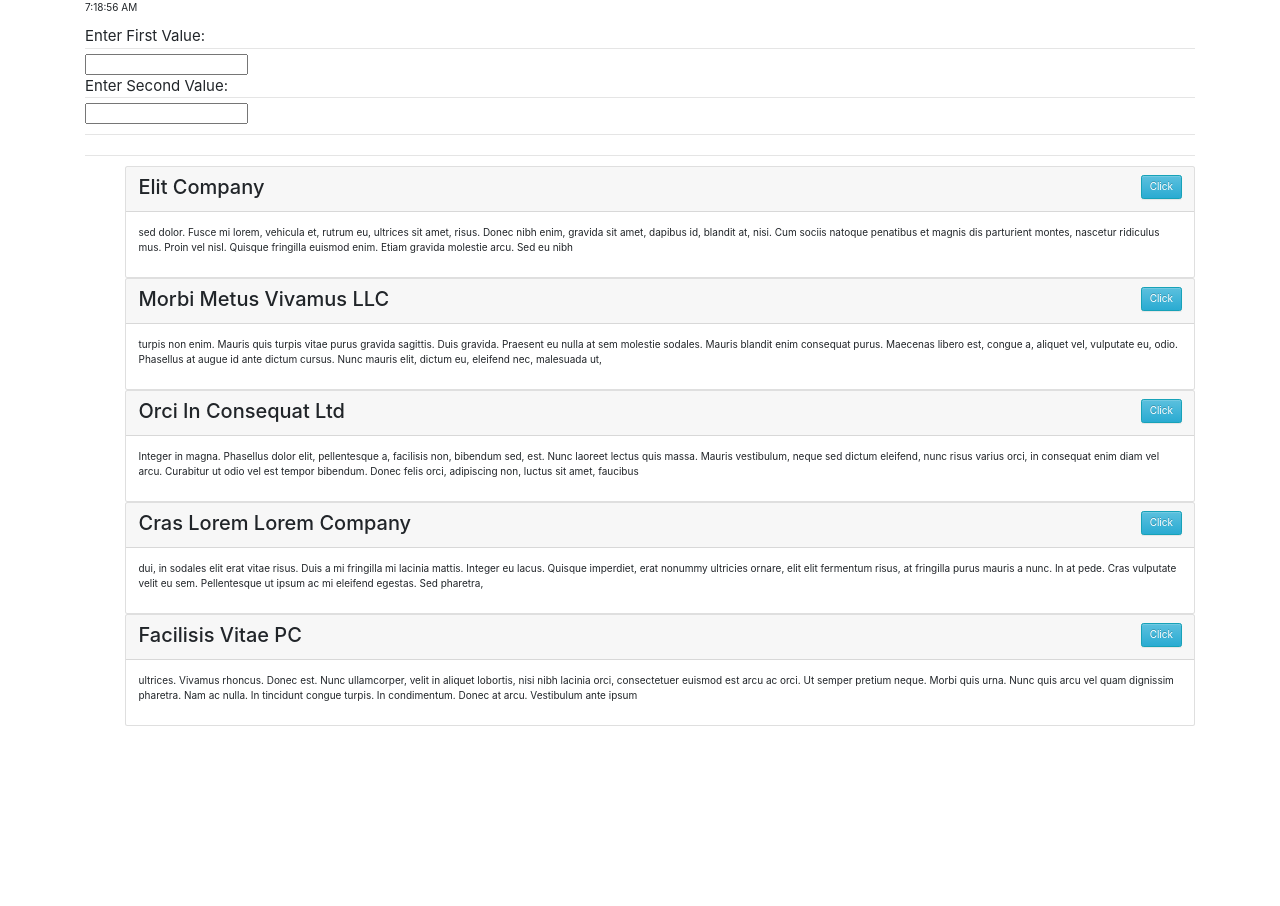
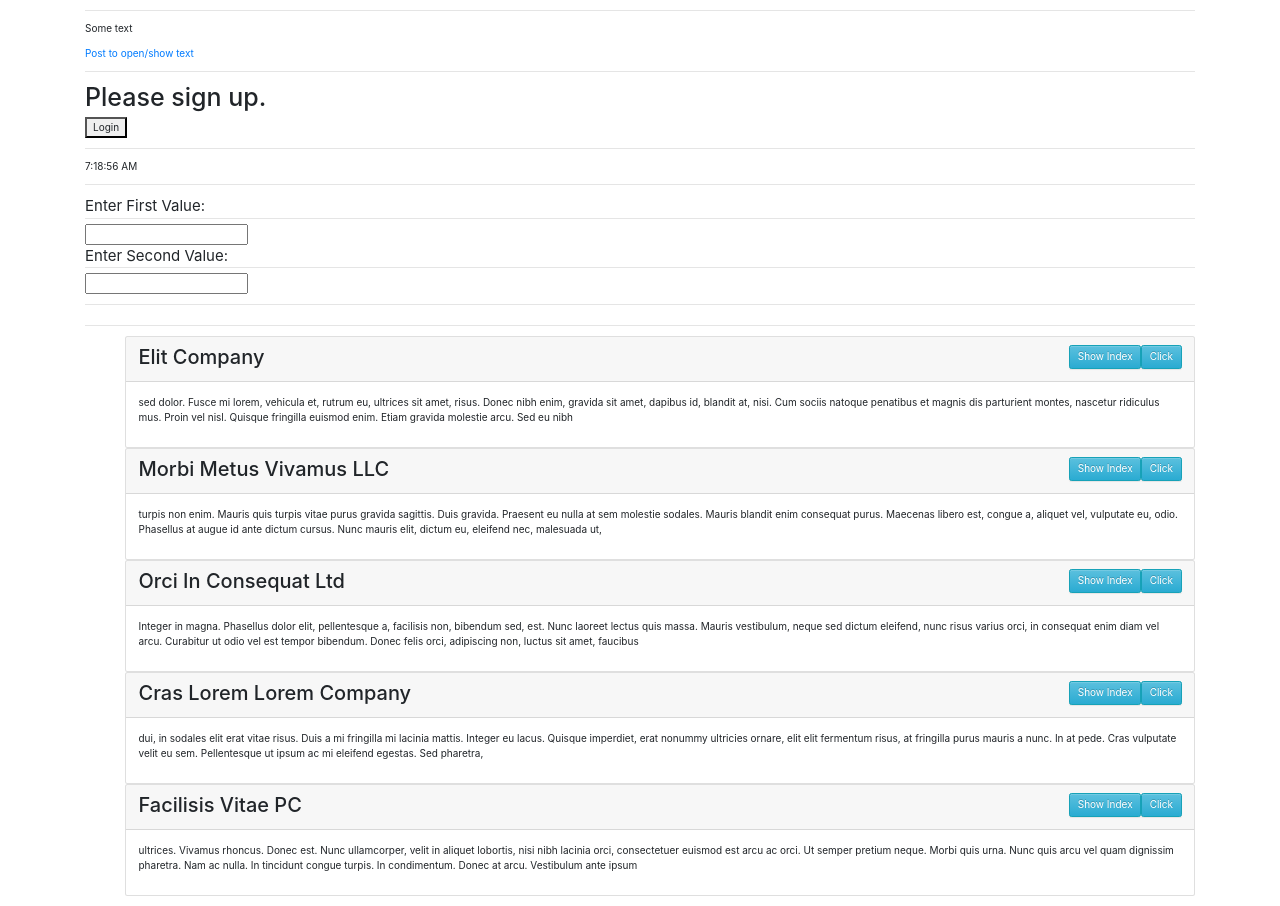
Before and after one commit to AlexandrBol/ReactApp, a React (Create React App) app: page / in a window 1280 px wide. Before the commit the page ends 800 px from the top, so only its background shows below. Built offline with nearby package versions, Linux system fonts and the light colour scheme.

Commit message:
Add Show/Hide tmpl, Add actions using button tmpl, Add rows to see component lifecycle

```diff
--- /dev/null
+++ b/src/BtnAction.js
@@ -0,0 +1,94 @@
+import React, {Component} from 'react';
+
+import '../node_modules/bootstrap/dist/css/bootstrap.min.css';
+
+
+class BtnAction extends Component {
+    constructor(props) {
+        super(props);
+        this.handleLoginClick = this.handleLoginClick.bind(this);
+        this.handleLogoutClick = this.handleLogoutClick.bind(this);
+        this.state = {isLoggedIn: false};
+    }
+
+    //COMPONENT LIFECYCLE
+    _log (methodName, args) {
+        console.log(methodName, args);
+    }
+    componentWillUpdate () {
+        this._log('componentWillUpdateBUTON', arguments);
+    }
+    componentDidUpdate() {
+        this._log('componentDidUpdateBUTON', arguments);
+    }
+    componentWillMount () {
+        this._log('componentWillMountBUTON', arguments);
+    }
+    componentDidMount() {
+        this._log('componentDidMountBUTON', arguments);
+    }
+    componentWillUnmount() {
+        this._log('componentWillUnmountBUTON', arguments);
+    }
+
+
+    handleLoginClick() {
+        this.setState({isLoggedIn: true});
+    }
+
+    handleLogoutClick() {
+        this.setState({isLoggedIn: false});
+    }
+
+    render() {
+        const isLoggedIn = this.state.isLoggedIn;
+        let button;
+
+        if (isLoggedIn) {
+            button = <LogoutButton onClick={this.handleLogoutClick}/>;
+        } else {
+            button = <LoginButton onClick={this.handleLoginClick}/>;
+        }
+
+        return (
+            <div>
+                <Greeting isLoggedIn={isLoggedIn}/>
+                {button}
+            </div>
+        );
+    }
+}
+
+function UserGreeting(props) {
+    return <h1>Welcome back!</h1>;
+}
+
+function GuestGreeting(props) {
+    return <h1>Please sign up.</h1>;
+}
+
+function Greeting(props) {
+    const isLoggedIn = props.isLoggedIn;
+    if (isLoggedIn) {
+        return <UserGreeting/>;
+    }
+    return <GuestGreeting/>;
+}
+
+function LoginButton(props) {
+    return (
+        <button onClick={props.onClick}>
+            Login
+        </button>
+    );
+}
+
+function LogoutButton(props) {
+    return (
+        <button onClick={props.onClick}>
+            Logout
+        </button>
+    );
+}
+
+export default BtnAction;
--- /dev/null
+++ b/src/HideShowData.js
@@ -0,0 +1,84 @@
+import React, {Component} from 'react';
+
+import '../node_modules/bootstrap/dist/css/bootstrap.min.css';
+
+
+class ReplyForm extends Component {
+    // constructor() {
+    //     super()
+    // }
+
+    render() {
+        return (
+            <div>I'm Text</div>
+        )
+    }
+    _log (methodName, args) {
+    console.log(methodName, args);
+}
+
+//COMPONENT LIFECYCLE
+componentWillUpdate () {
+    this._log('componentWillUpdateReplyForm', arguments);
+}
+componentDidUpdate() {
+    this._log('componentDidUpdateReplyForm', arguments);
+}
+componentWillMount () {
+    this._log('componentWillMountReplyForm', arguments);
+}
+componentDidMount() {
+    this._log('componentDidMountReplyForm', arguments);
+}
+componentWillUnmount() {
+    this._log('componentWillUnmountReplyForm', arguments);
+}
+
+}
+
+class HideShowData extends React.Component {
+
+    constructor() {
+        super();
+        this.state = {
+            showReply: false
+        }
+    }
+
+    //COMPONENT LIFECYCLE
+    _log (methodName, args) {
+        console.log(methodName, args);
+    }
+    componentWillUpdate () {
+        this._log('componentWillUpdate', arguments);
+    }
+    componentDidUpdate() {
+        this._log('componentDidUpdate', arguments);
+    }
+    componentWillMount () {
+        this._log('componentWillMount', arguments);
+    }
+    componentDidMount() {
+        this._log('componentDidMount', arguments);
+    }
+    componentWillUnmount() {
+        this._log('componentWillUnmount', arguments);
+    }
+
+    onClick(e) {
+        e.preventDefault();
+        this.setState({showReply: !this.state.showReply})
+    }
+
+    render() {
+        return (
+            <div>
+                <p>Some text</p>
+                <a onClick={this.onClick.bind(this)} href='#'>Post to open/show text</a>
+                {this.state.showReply && < ReplyForm/>}
+            </div>
+        )
+    }
+}
+
+export default HideShowData
--- a/src/HotelPost.js
+++ b/src/HotelPost.js
@@ -12,14 +12,21 @@ class HotelPost extends PureComponent {
     // constructor(props) {
     //     super(props);
     // }
-
     render() {
         const {hotel} = this.props;
         return (
             <div className="card">
                 <div className="card-header">
                     <h2 className="d-inline-block">{hotel.name}</h2>
-                    <button type="button" className="btn btn-info pull-right d-inline-block" >Click</button>
+                    <button type="button" className="btn btn-info pull-right d-inline-block">Click</button>
+                    <button
+                        className="btn btn-info pull-right d-inline-block"
+                        onClick={() => {
+                            console.log('Clicked index ' + hotel.id);
+                        }}>
+                        Show Index
+                    </button>
+
                     {/*onClick={show()}*/}
                 </div>
                 <div className="card-body">
--- a/src/InputData.js
+++ b/src/InputData.js
@@ -14,14 +14,32 @@ class DataInput extends Component {
 
     }
 
+    //COMPONENT LIFECYCLE
+    _log (methodName, args) {
+        console.log(methodName, args);
+    }
+    componentWillUpdate () {
+        this._log('componentWillUpdateINPUT', arguments);
+    }
+    componentDidUpdate() {
+        this._log('componentDidUpdateINPUT', arguments);
+    }
+    componentWillMount () {
+        this._log('componentWillMountINPUT', arguments);
+    }
+    componentDidMount() {
+        this._log('componentDidMountINPUT', arguments);
+    }
+    componentWillUnmount() {
+        this._log('componentWillUnmountINPUT', arguments);
+    }
+
+
     handleChange(e) {
         console.log(this.state);
         this.setState({data: e.target.value});
         console.log(this.state);
-        let a = this.state;
-        let b =  this.state;
-        let c = a+b;
-        console.log(c);
+
     }
 
     render() {
--- a/src/index.js
+++ b/src/index.js
@@ -14,6 +14,8 @@ import '../node_modules/bootstrap/dist/css/bootstrap.min.css';
 
 import Calculator from "./InputData";
 import Clock from "./Clock";
+ import BtnAction from "./BtnAction";
+import HideShowData from "./HideShowData";
 
 registerServiceWorker();
 
@@ -21,7 +23,13 @@ function App() {
     // console.log(hotels[0])
     return (
         <div className="container">
+            <hr/>
+            <HideShowData/>
+            <hr/>
+            <BtnAction/>
+            <hr/>
             <Clock/>
+            <hr/>
             <Calculator/>
             <hr/>
         </div>
```
